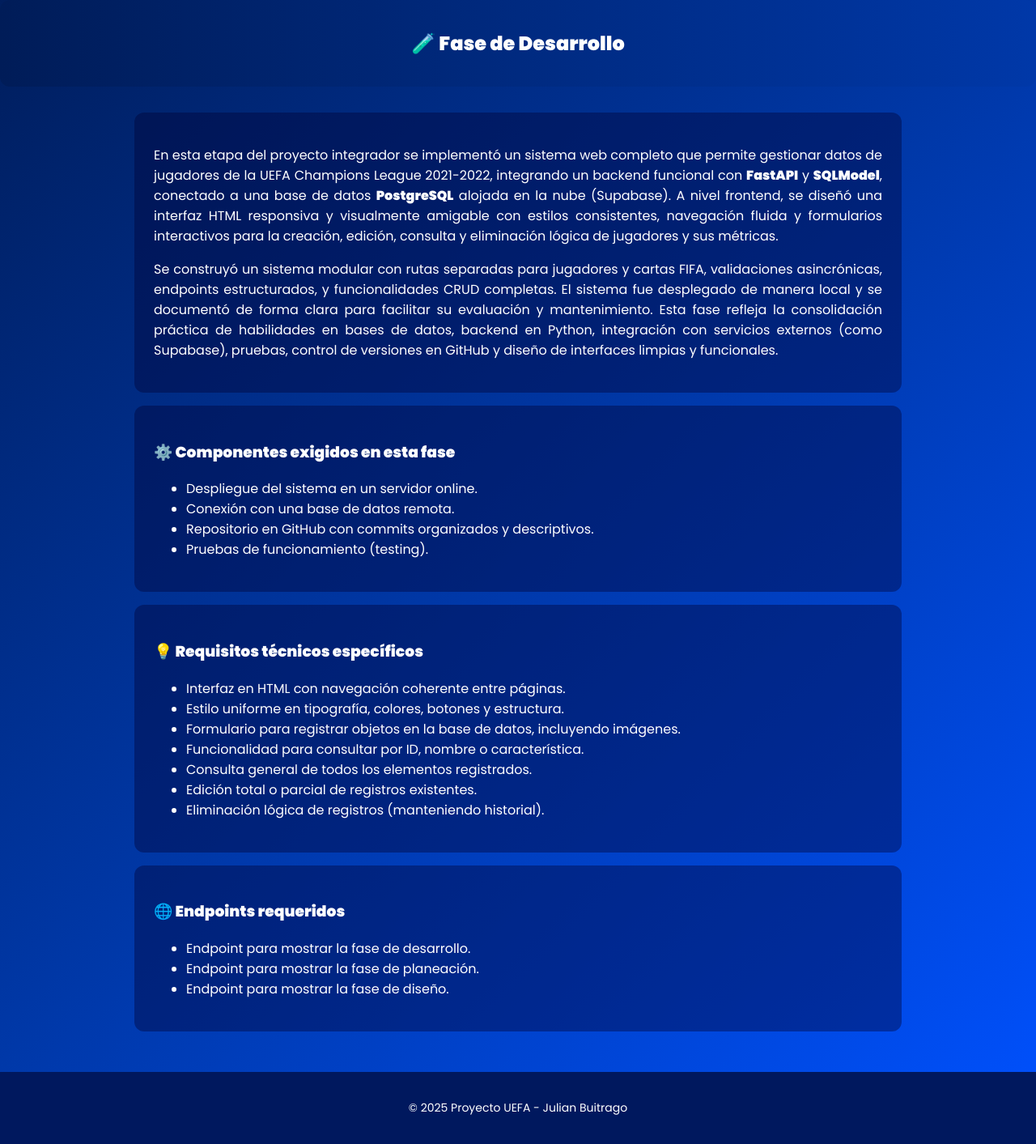
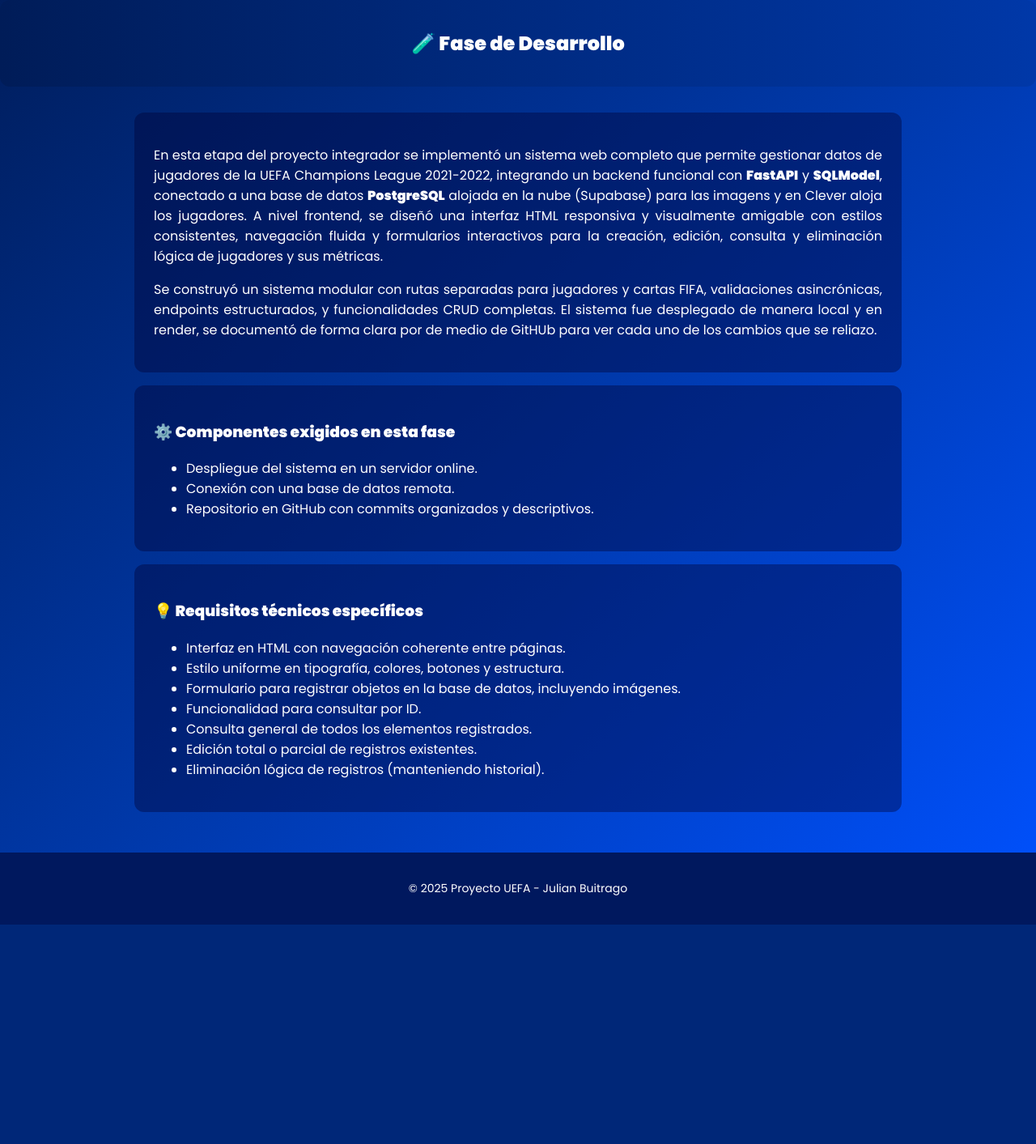
Before and after one commit to jebuitrago79/Uefa2021-2022, a FastAPI app: page /desarrollo in a window 1280 px wide. Shown: the part 72-1485 px from the top of the page at 81% size. After the commit the page ends 1214 px from the top, so only its background shows below. Run offline with FastAPI, Linux system fonts and the light colour scheme.

Commit message:
Cambio que informacion en desarollo

```diff
--- a/templates/desarrollo.html
+++ b/templates/desarrollo.html
@@ -31,16 +31,17 @@
     <p style="text-align: justify;">
         En esta etapa del proyecto integrador se implementó un sistema web completo que permite gestionar datos de jugadores
         de la UEFA Champions League 2021-2022, integrando un backend funcional con <strong>FastAPI</strong> y <strong>SQLModel</strong>,
-        conectado a una base de datos <strong>PostgreSQL</strong> alojada en la nube (Supabase). A nivel frontend, se diseñó una interfaz HTML responsiva
+        conectado a una base de datos <strong>PostgreSQL</strong> alojada en la nube (Supabase) para las imagens y en Clever aloja los jugadores.
+        A nivel frontend, se diseñó una interfaz HTML responsiva
         y visualmente amigable con estilos consistentes, navegación fluida y formularios interactivos para la creación, edición, consulta
         y eliminación lógica de jugadores y sus métricas.
     </p>
 
     <p style="text-align: justify;">
         Se construyó un sistema modular con rutas separadas para jugadores y cartas FIFA, validaciones asincrónicas, endpoints estructurados,
-        y funcionalidades CRUD completas. El sistema fue desplegado de manera local y se documentó de forma clara para facilitar su evaluación
-        y mantenimiento. Esta fase refleja la consolidación práctica de habilidades en bases de datos, backend en Python, integración con servicios externos
-        (como Supabase), pruebas, control de versiones en GitHub y diseño de interfaces limpias y funcionales.
+        y funcionalidades CRUD completas. El sistema fue desplegado de manera local y en render, se documentó de forma clara por de medio de GitHUb
+        para ver cada uno de los cambios que se reliazo.
+
     </p>
 </section>
 
@@ -50,7 +51,6 @@
         <li>Despliegue del sistema en un servidor online.</li>
         <li>Conexión con una base de datos remota.</li>
         <li>Repositorio en GitHub con commits organizados y descriptivos.</li>
-        <li>Pruebas de funcionamiento (testing).</li>
     </ul>
 </section>
 
@@ -60,21 +60,13 @@
         <li>Interfaz en HTML con navegación coherente entre páginas.</li>
         <li>Estilo uniforme en tipografía, colores, botones y estructura.</li>
         <li>Formulario para registrar objetos en la base de datos, incluyendo imágenes.</li>
-        <li>Funcionalidad para consultar por ID, nombre o característica.</li>
+        <li>Funcionalidad para consultar por ID.</li>
         <li>Consulta general de todos los elementos registrados.</li>
         <li>Edición total o parcial de registros existentes.</li>
         <li>Eliminación lógica de registros (manteniendo historial).</li>
     </ul>
 </section>
 
-<section class="bloque-contenedor">
-    <h3>🌐 Endpoints requeridos</h3>
-    <ul>
-        <li>Endpoint para mostrar la fase de desarrollo.</li>
-        <li>Endpoint para mostrar la fase de planeación.</li>
-        <li>Endpoint para mostrar la fase de diseño.</li>
 
-    </ul>
-</section>
 
 {% endblock %}
```
